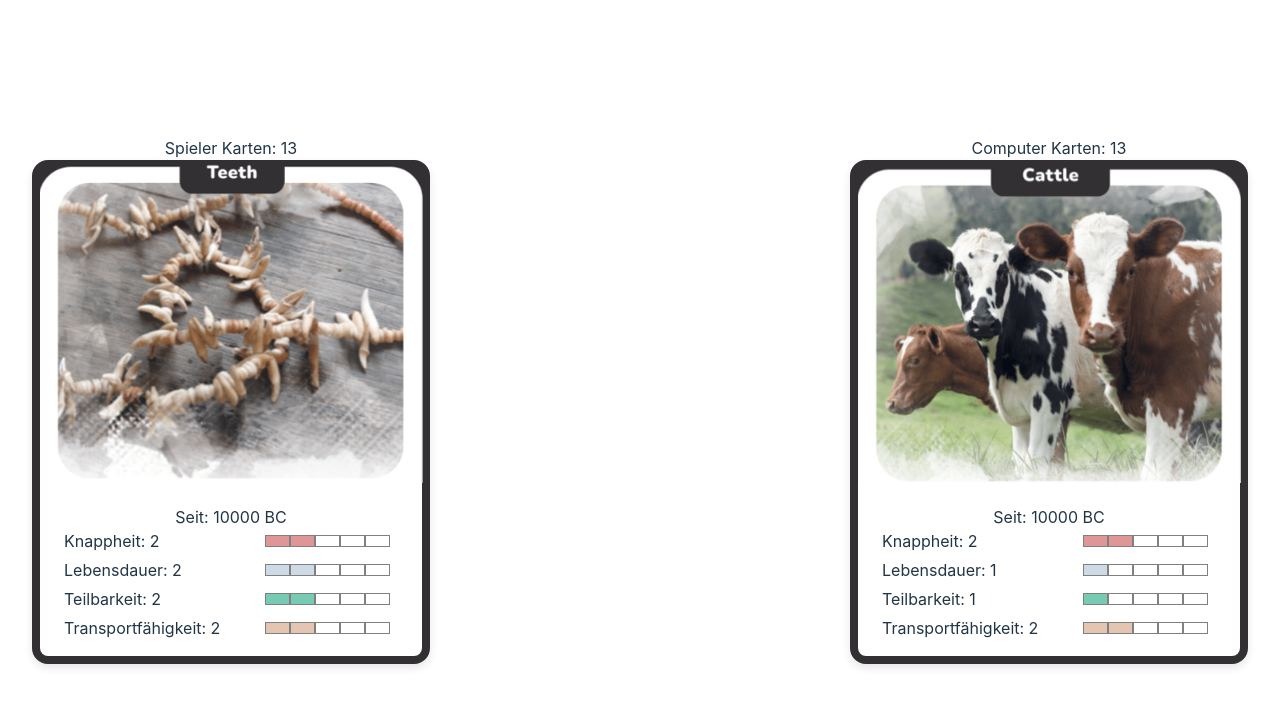
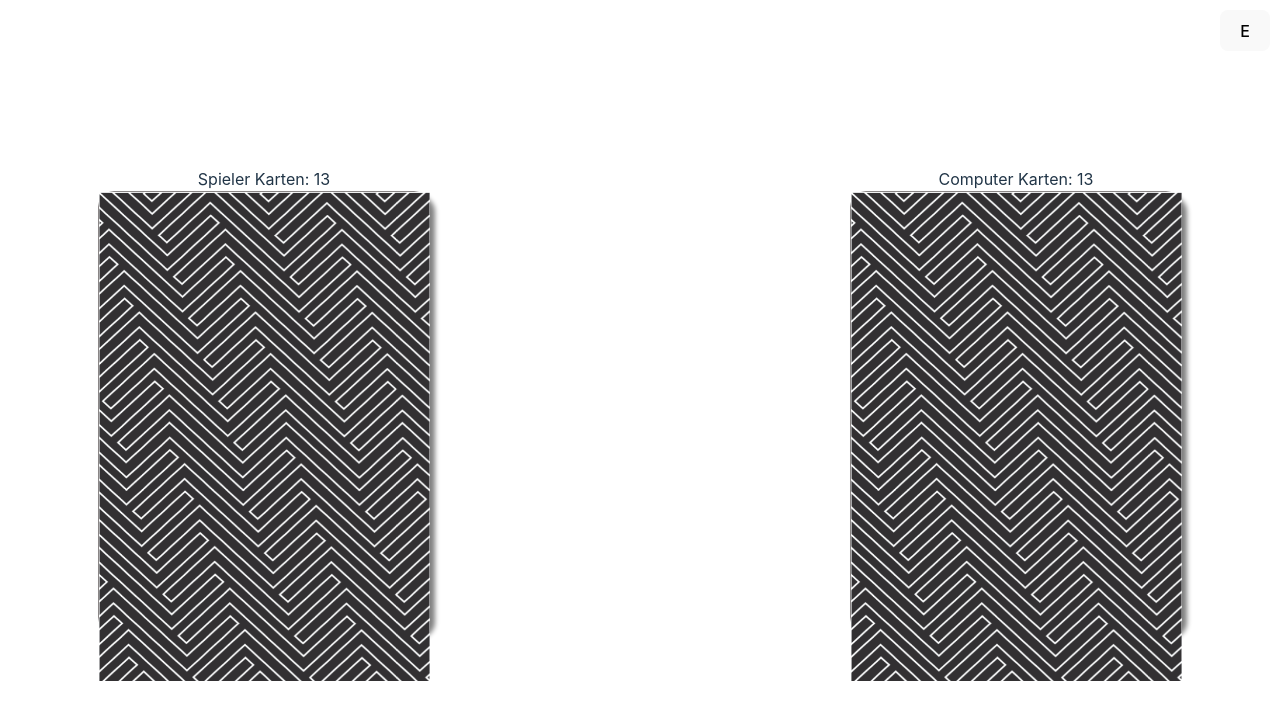
Before and after one commit to Walpurga03/vite-deploy, a React (Vite) app: page / in a window 1280 px wide. Both pictures are taken after a click on the button "Spiel Starten". Shown: the top 720 px of the page. Built offline with nearby package versions, Linux system fonts and the light colour scheme.

Commit message:
Implementierte Sprachumschaltung und Flip-Effekt für Karten

```diff
--- a/src/components/Card.jsx
+++ b/src/components/Card.jsx
@@ -1,9 +1,17 @@
-import React from 'react';
+import React, { useState } from 'react';
 import PropTypes from 'prop-types';
 import "../styles/Card.css";
 import RatingScale from './RatingScale';
 
-const Card = ({ card, onPropertyClick, isClickable }) => {
+const Card = ({ card, onPropertyClick, isClickable, currentLanguage, isPlayerCard }) => {
+    const [isFlipped, setIsFlipped] = useState(!isPlayerCard);
+
+    const handleCardClick = () => {
+        if (isClickable) {
+            setIsFlipped(false);
+        }
+    };
+
     const handlePropertyClick = (propertyName) => {
         if (isClickable && onPropertyClick) {
             onPropertyClick(propertyName, card[propertyName]);
@@ -13,20 +21,29 @@ const Card = ({ card, onPropertyClick, isClickable }) => {
     const renderProperties = () => {
         return (
             <ul className='card-ul'>
-                <li onClick={() => handlePropertyClick('property0')}>{card.property1D}: {card.property1}</li>
-                <li className='card-li' onClick={() => handlePropertyClick('property2')}>{card.property2D}: {card.property2}<RatingScale value={card.property2} fillColor="#DE9796"/></li>
-                <li className='card-li' onClick={() => handlePropertyClick('property3')}>{card.property3D}: {card.property3}<RatingScale value={card.property3} fillColor="#CEDBE6"/></li>
-                <li className='card-li' onClick={() => handlePropertyClick('property4')}>{card.property4D}: {card.property4}<RatingScale value={card.property4} fillColor="#78CBB3"/></li>
-                <li className='card-li' onClick={() => handlePropertyClick('property5')}>{card.property5D}: {card.property5}<RatingScale value={card.property5} fillColor="#E3C5B1"/></li>
+                <li onClick={() => handlePropertyClick('property0')}>{currentLanguage === 'DE' ? card.property1D : card.property1E}: {card.property1}</li>
+                <li className='card-li' onClick={() => handlePropertyClick('property2')}>{currentLanguage === 'DE' ? card.property2D : card.property2E}: {card.property2}<RatingScale value={card.property2} fillColor="#DE9796"/></li>
+                <li className='card-li' onClick={() => handlePropertyClick('property3')}>{currentLanguage === 'DE' ? card.property3D : card.property3E}: {card.property3}<RatingScale value={card.property3} fillColor="#CEDBE6"/></li>
+                <li className='card-li' onClick={() => handlePropertyClick('property4')}>{currentLanguage === 'DE' ? card.property4D : card.property4E}: {card.property4}<RatingScale value={card.property4} fillColor="#78CBB3"/></li>
+                <li className='card-li' onClick={() => handlePropertyClick('property5')}>{currentLanguage === 'DE' ? card.property5D : card.property5E}: {card.property5}<RatingScale value={card.property5} fillColor="#E3C5B1"/></li>
             </ul>
         );
     };
 
 
     return (
-        <div className={`card ${isClickable ? 'clickable' : ''}`}>
-            <img className="card-image" src={card.image} alt="Card" />
-            {renderProperties()}
+        <div className="card-container" onClick={handleCardClick}>
+            <div className={`card-flip ${isFlipped ? 'is-flipped' : ''}`}>
+                <div className="card-front">
+                    {/* Vorderseite der Karte */}
+                    <img className="card-image" src={card.image} alt="Card" />
+                    {renderProperties()}
+                </div>
+                <div className="card-back">
+                    {/* Rückseite der Karte */}
+                    <img className="card-image" src={card.backCard} alt="Card Back" />
+                </div>
+            </div>
         </div>
     );
 };
--- a/src/components/GameBoard.jsx
+++ b/src/components/GameBoard.jsx
@@ -2,14 +2,26 @@ import React, { useState, useEffect } from 'react';
 import { useDispatch, useSelector } from 'react-redux';
 import { startGame, compareCardProperties } from '../redux/actions';
 import { selectHighestPropertyForComputer } from '../logic/gameLogic';
+import { toggleLanguage } from '../redux/actions';
+
 import Card from './Card';
 import '../styles/GameBoard.css';
 
 const GameBoard = () => {
     const { playerCards, computerCards, isGameStarted, isPlayerTurn, lastResult, lastSelectedProperty, lastPlayerValue, lastComputerValue, gameOver } = useSelector(state => state.game);
     const dispatch = useDispatch();
+    const { currentLanguage } = useSelector(state => state.game);
+    const [resultMessage, setResultMessage] = useState(null);
+    const [isCardFlipped, setIsCardFlipped] = useState(false);
+    const [flipComputerCard, setFlipComputerCard] = useState(false);
 
-    const [resultMessage, setResultMessage] = useState(null);
+    const handleCardClick = () => {
+        setIsCardFlipped(!isCardFlipped); // Umdrehen der Karte
+    };
+
+    const handleToggleLanguage = () => {
+        dispatch(toggleLanguage());
+    };
 
     useEffect(() => {
         if (resultMessage) {
@@ -27,6 +39,7 @@ const GameBoard = () => {
 
      const handlePropertyClick = (property) => {
         if (playerCards.length > 0 && computerCards.length > 0) {
+            setFlipComputerCard(true);
             const result = compareCardProperties(playerCards[0], computerCards[0], property);
 
             setResultMessage({
@@ -67,6 +80,9 @@ const GameBoard = () => {
                 <>
                     {isGameStarted ? (
                         <div className="game-container">
+                            <button className="language-toggle-button" onClick={handleToggleLanguage}>
+                                {currentLanguage === 'DE' ? 'E' : 'D'}
+                            </button>
                             <div className="player-cards">
                                 <div className="card-count">Spieler Karten: {playerCards.length}</div>
                                 {playerCards.length > 0 &&
@@ -74,6 +90,7 @@ const GameBoard = () => {
                                         card={playerCards[0]}
                                         onPropertyClick={handlePropertyClick}
                                         isClickable={isPlayerTurn}
+                                        currentLanguage={currentLanguage}
                                     />
                                 }
                             </div>
@@ -97,6 +114,7 @@ const GameBoard = () => {
                                     <Card
                                         card={computerCards[0]}
                                         isClickable={false}
+                                        currentLanguage={currentLanguage}
                                     />
                                 }
                             </div>
--- a/src/redux/actionTypes.js
+++ b/src/redux/actionTypes.js
@@ -1,2 +1,3 @@
 export const START_GAME = 'START_GAME';
 export const COMPARE_CARD_PROPERTIES = 'COMPARE_CARD_PROPERTIES';
+export const TOGGLE_LANGUAGE = 'TOGGLE_LANGUAGE';
--- a/src/redux/actions.js
+++ b/src/redux/actions.js
@@ -1,4 +1,5 @@
 import { COMPARE_CARD_PROPERTIES, START_GAME } from './actionTypes';
+import { TOGGLE_LANGUAGE } from './actionTypes';
 
 export const compareCardProperties = (playerCard, computerCard, selectedProperty, isPlayerTurn) => {
   return {
@@ -12,3 +13,9 @@ export const startGame = () => {
     type: START_GAME
   };
 };
+
+export const toggleLanguage = () => {
+  return {
+    type: TOGGLE_LANGUAGE
+  };
+};
--- a/src/redux/gameReducer.js
+++ b/src/redux/gameReducer.js
@@ -1,4 +1,4 @@
-import { START_GAME, COMPARE_CARD_PROPERTIES } from './actionTypes';
+import { START_GAME, COMPARE_CARD_PROPERTIES, TOGGLE_LANGUAGE } from './actionTypes';
 import newCards from '../data/cardsData';
 import { shuffleCards, dealCards, compareCardProperties } from '../logic/gameLogic';
 
@@ -12,6 +12,7 @@ const initialState = {
     lastSelectedProperty: null,
     lastPlayerValue: null,
     lastComputerValue: null,
+    currentLanguage: 'DE',
 };
 
 const gameReducer = (state = initialState, action) => {
@@ -25,8 +26,11 @@ const gameReducer = (state = initialState, action) => {
       computerCards: dealtCards.computerCards,
       isGameStarted: true
     };
-
-
+    case TOGGLE_LANGUAGE:
+      return {
+        ...state,
+        currentLanguage: state.currentLanguage === 'DE' ? 'EN' : 'DE',
+      };
     case COMPARE_CARD_PROPERTIES:
       const { playerCard, computerCard, selectedProperty } = action.payload;
       const comparisonResult = compareCardProperties(playerCard, computerCard, selectedProperty);
@@ -35,7 +39,6 @@ const gameReducer = (state = initialState, action) => {
       let updatedComputerCards = [...state.computerCards];
       let updatedDrawPile = [...state.drawPile];
       let isPlayerTurn = state.isPlayerTurn;
-
 
       if (comparisonResult.result === 'win') {
         updatedPlayerCards.push(updatedPlayerCards[0], updatedComputerCards[0], ...updatedDrawPile);
@@ -56,7 +59,6 @@ const gameReducer = (state = initialState, action) => {
       }
 
       const gameOver = updatedPlayerCards.length === 0 || updatedComputerCards.length === 0;
-
         return {
           ...state,
           lastResult: comparisonResult.result,
@@ -69,11 +71,9 @@ const gameReducer = (state = initialState, action) => {
           gameOver,
           isPlayerTurn: isPlayerTurn
         };
-
       default:
     return state;
   }
-
 };
 
 
--- a/src/styles/GameBoard.css
+++ b/src/styles/GameBoard.css
@@ -84,3 +84,38 @@
 .slide-out {
     animation: slideOut 1s forwards;
 }
+
+.language-toggle-button {
+    position: fixed; /* Fixiert den Button auf dem Bildschirm */
+    top: 10px;       /* Abstand von oben */
+    right: 10px;     /* Abstand von rechts */
+    z-index: 1000;   /* Stellt sicher, dass der Button über anderen Elementen liegt */
+    width: 50px
+}
+
+.card-container {
+    perspective: 1000px; /* Perspektive für 3D-Effekt */
+  }
+
+  .card-flip {
+    width: 100%;
+    height: 100%;
+    position: relative;
+    transform-style: preserve-3d;
+    transition: transform 0.6s;
+  }
+
+  .card-flip.is-flipped {
+    transform: rotateY(180deg); /* Dreht die Karte um 180 Grad */
+  }
+
+  .card-front, .card-back {
+    position: absolute;
+    width: 100%;
+    height: 100%;
+    backface-visibility: hidden; /* Versteckt die Rückseite während der Drehung */
+  }
+
+  .card-back {
+    transform: rotateY(180deg); /* Dreht die Rückseite um, damit sie korrekt angezeigt wird */
+  }
```
Lines whose indentation alone changed are shown as unchanged.
